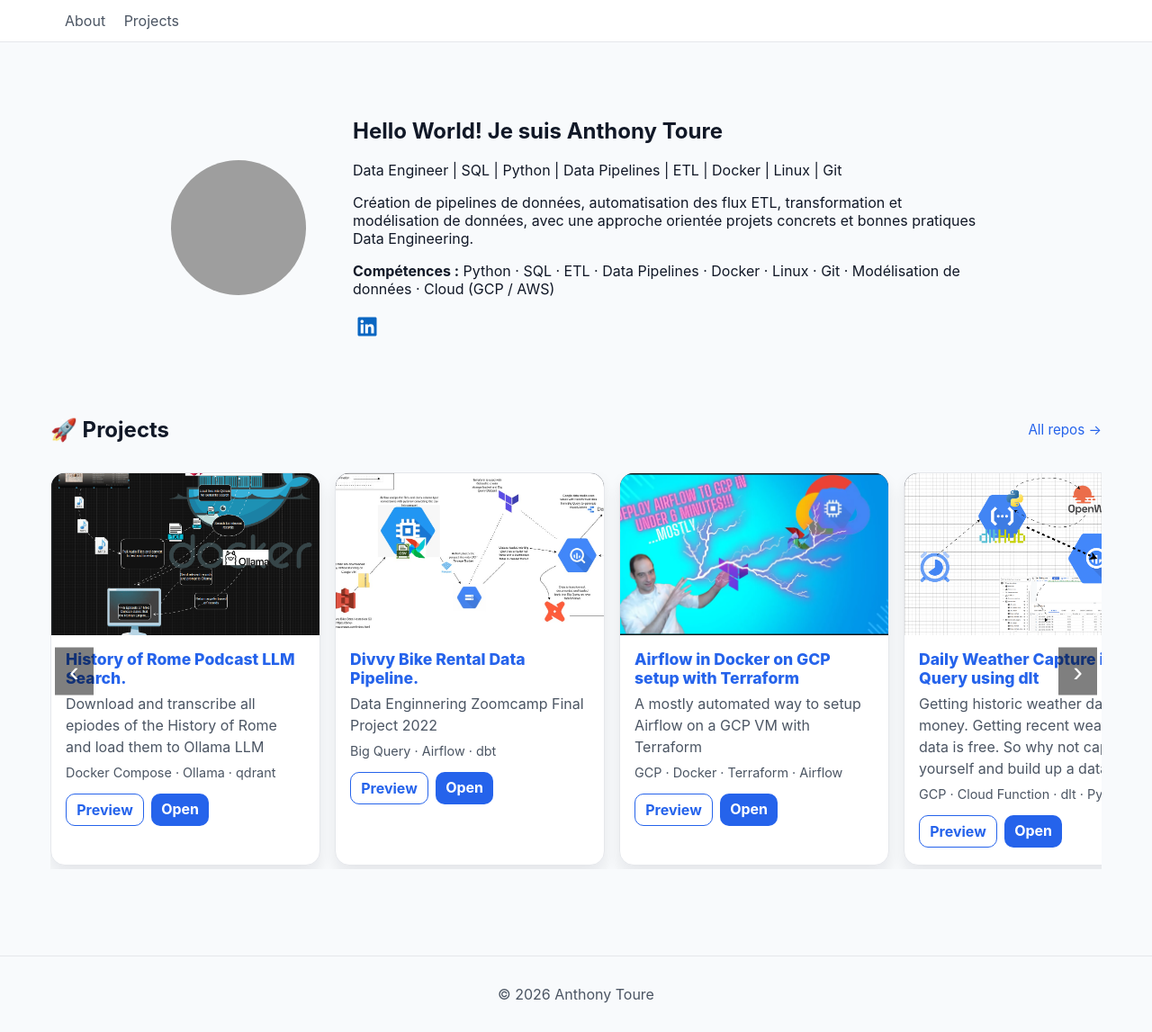
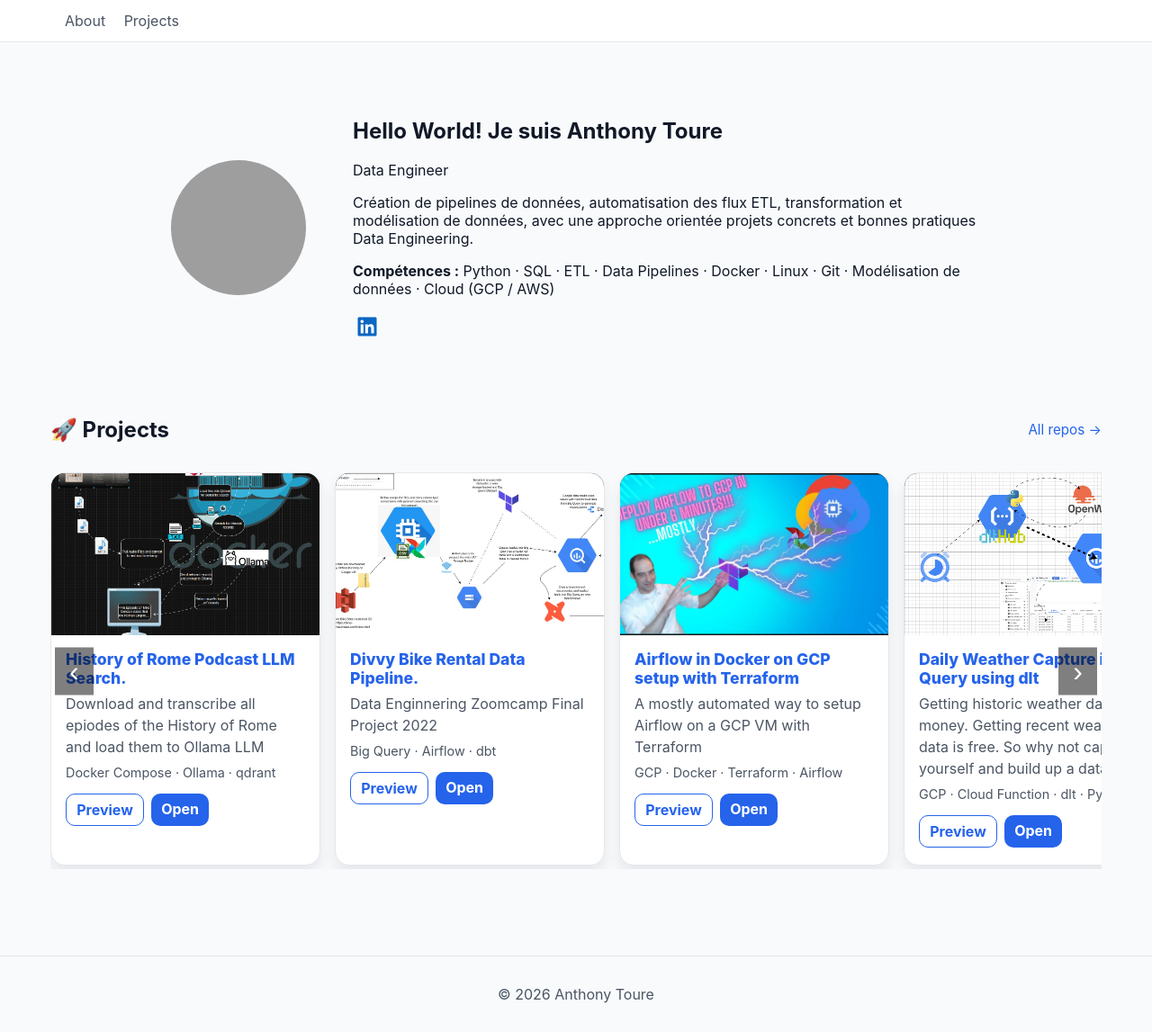
Before and after one commit to Neural-Tony/Neural-Tony.github.io, a Jekyll site: the page built from index.md, in a window 1280 px wide and 1147 px high. Shown: the whole window at 90% size. Built offline with Jekyll 4.4.1, drawn with Linux system fonts in a browser that asks for light colours; grey boxes are pictures that could not be loaded.

Commit message:
Update index.md

```diff
--- a/index.md
+++ b/index.md
@@ -25,7 +25,7 @@ title: "Home"
 
     <div class="about-text">
     <h1>Hello World! Je suis Anthony Toure</h1>
-      <p>Data Engineer | SQL | Python | Data Pipelines | ETL | Docker | Linux | Git</p>
+      <p>Data Engineer</p>
       <p>Création de pipelines de données, automatisation des flux ETL, transformation et modélisation de données, avec une approche orientée projets concrets et bonnes pratiques Data Engineering.</p>
       <p><strong>Compétences :</strong> Python · SQL · ETL · Data Pipelines · Docker · Linux · Git · Modélisation de données · Cloud (GCP / AWS)</p>
 
```
